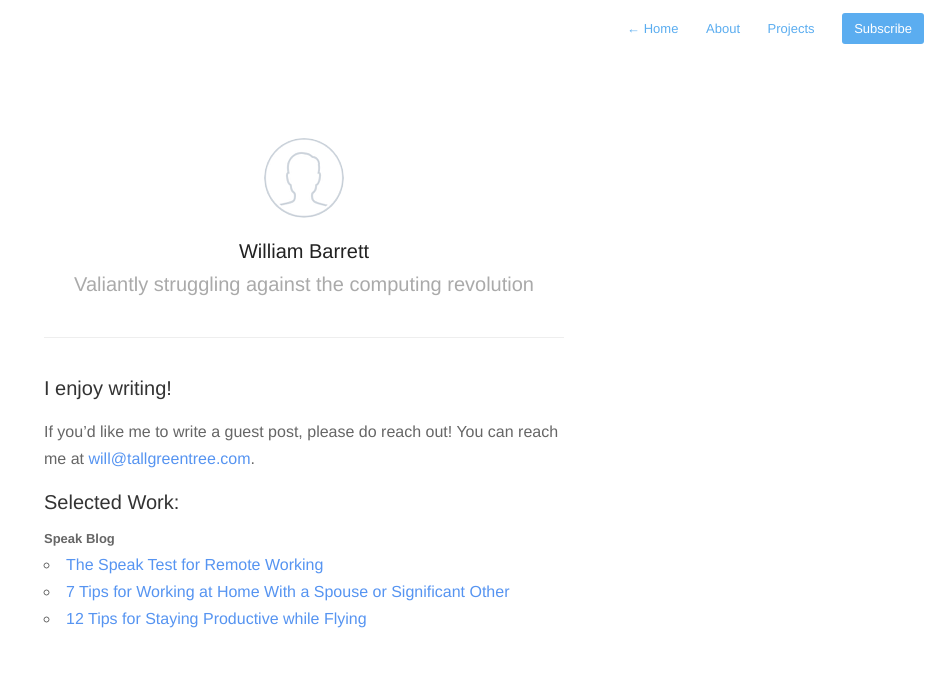
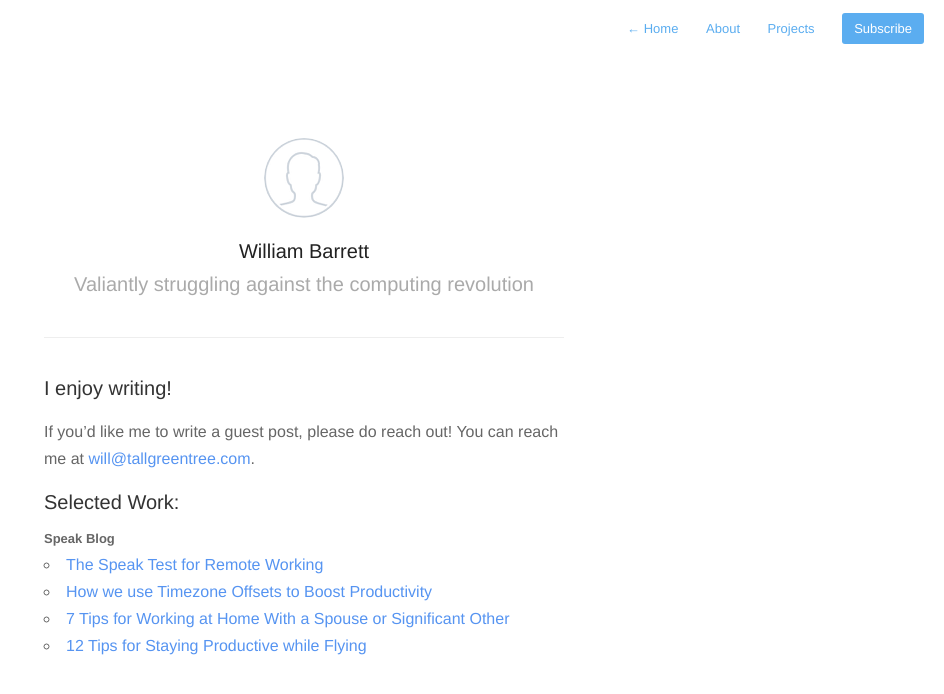
Before and after one commit to willbarrett/willbarrett.github.io, a Jekyll site: the page built from writing.md, in a window 1280 px wide. Shown: the top 694 px of the page, without its empty margins (336-1280 px from the left). Built offline with Jekyll 4.4.1, drawn with Linux system fonts in a browser that asks for light colours; nearby versions of some CDN libraries; Markdown is read by kramdown in place of the engine named in the settings.

Commit message:
Add blog post from Speak to writing page

```diff
--- a/writing.md
+++ b/writing.md
@@ -12,5 +12,6 @@ If you'd like me to write a guest post, please do reach out! You can reach me at
 ###### Speak Blog
 
 * [The Speak Test for Remote Working](http://blog.speak.io/the-speak-test-for-remote-working/)
+* [How we use Timezone Offsets to Boost Productivity](http://blog.speak.io/5-ways-we-use-timezone-offsets-to-boost-productivity/)
 * [7 Tips for Working at Home With a Spouse or Significant Other](http://blog.speak.io/working-from-home-negotiating-with-your-spouse/)
 * [12 Tips for Staying Productive while Flying](http://blog.speak.io/11-tips-for-staying-productive-while-flying-in-an-airplan/)
```
